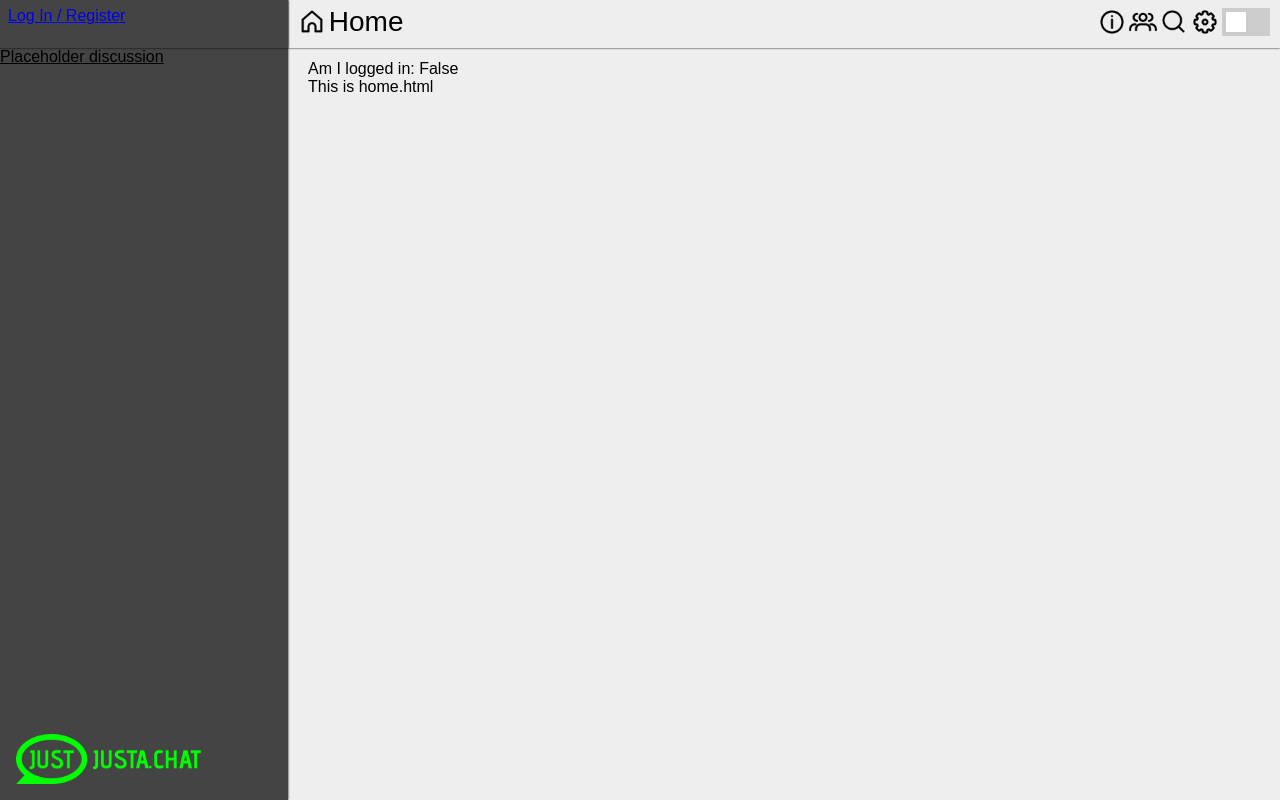
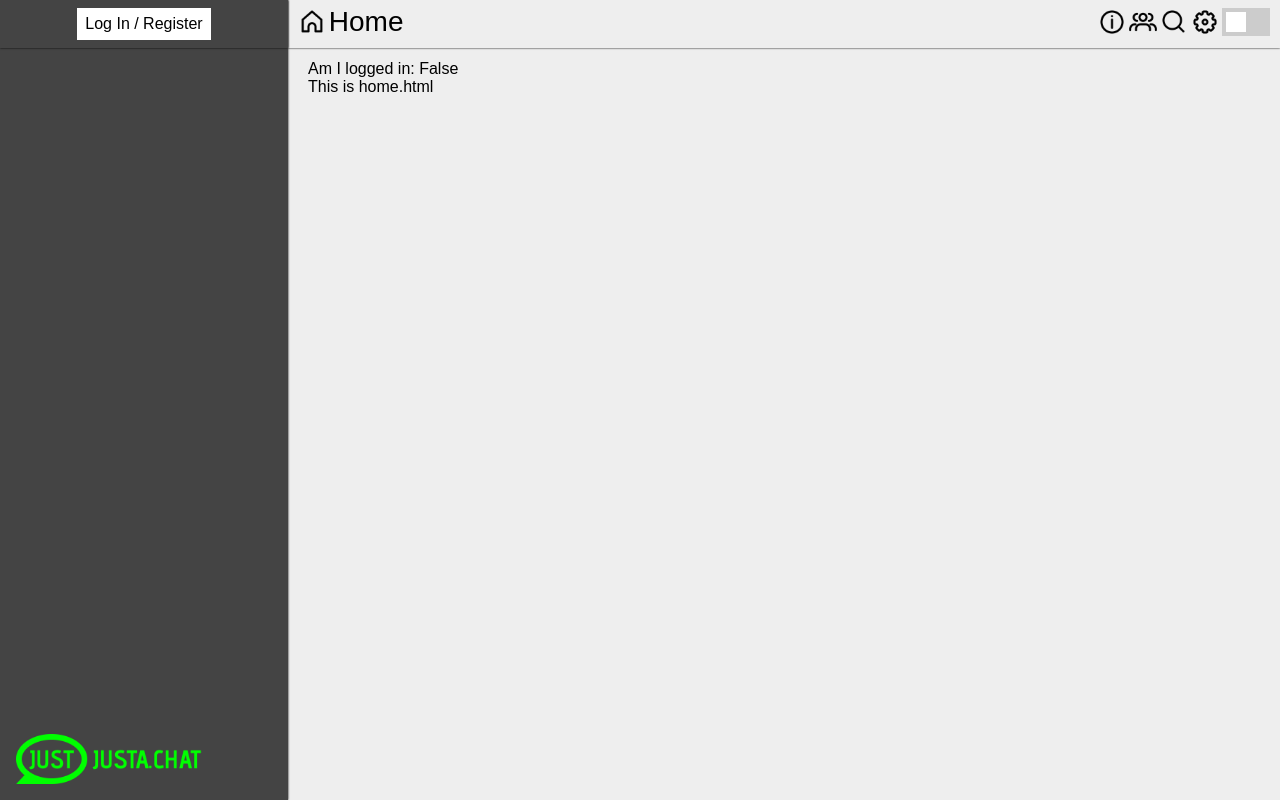
Before and after one commit to tobiaskastrup/justachat, a Flask app: page / in a window 1280 px wide. Run offline with Flask 2, Linux system fonts and the light colour scheme.

Commit message:
css styling, mainly discussion and login buttons

```diff
--- a/webapp/static/css/light-theme.css
+++ b/webapp/static/css/light-theme.css
@@ -185,27 +185,20 @@ nav {
     transform: scale(1.1);
 }
 
-/* Styls <a href=""></a> within navitems */
-/* Currently only used for phd when not logged in */
-/*.navitems a {
-    padding: 1rem;
-    text-decoration: none;
-    width: 18rem;
-}*/
-
 /* Adds extra padding */
 .extrapadding {
     padding: 1rem;
 }
 
+/* Section of the navigation bar where discussions are listed */
 .discussionlist {
     width: 100%;
 }
 
+/* Button for accessing discussions, located in navigation bar */
 .discussionlist button {
     background: none;
     border: none;
-    color: var(--clr-white);
     display: block;
     padding: 0.5rem;
     width: 100%;
@@ -213,8 +206,13 @@ nav {
 
 .discussionlist button:hover {
     cursor: pointer;
-    color: var(--clr-black);
-    background: var(--clr-lime);
+}
+
+/* Login button, located in navigation bar header */
+.loginbtn {
+    margin: auto;
+    padding: 0.5rem;
+    text-decoration: none;
 }
 
 
@@ -363,3 +361,21 @@ input:checked + .slider {
 .dropdown-content > a:hover {
     background: var(--clr-lime);
 }
+
+.discussionlist button {
+    color: var(--clr-white);
+}
+
+.discussionlist button:hover {
+    color: var(--clr-black);
+    background: var(--clr-lime);
+}
+
+.loginbtn {
+    background: var(--clr-white);
+    color: var(--clr-black);
+}
+
+.loginbtn:hover {
+    background: var(--clr-lime);
+}
--- a/webapp/templates/layout.html
+++ b/webapp/templates/layout.html
@@ -28,7 +28,7 @@
             <header>
                 <div class="container">
                     {% if session['is_logged_in'] == False %}
-                        <a href="/login">Log In / Register</a>
+                        <a href="/login" class="loginbtn">Log In / Register</a>
                     {% else %}
                         <div class="wrapper">
                             <div class="dropdown">
@@ -67,8 +67,7 @@
             <!-- Navigation items, contains chatrooms and private messages -->
             <div class="navitems">
                 <div class="wrapper">
-                    {% if session['is_logged_in'] == False %} <!-- "if not g.user", can remove 'not' to simulate login -->
-                        <a href="/phd">Placeholder discussion</a>
+                    {% if session['is_logged_in'] == False %}
                     {% else %}
                         <form action="/behindthescenes" method="post" class="discussionlist vertical">
                             {% for a in range(session['cRoomNames']|length) %}
```
